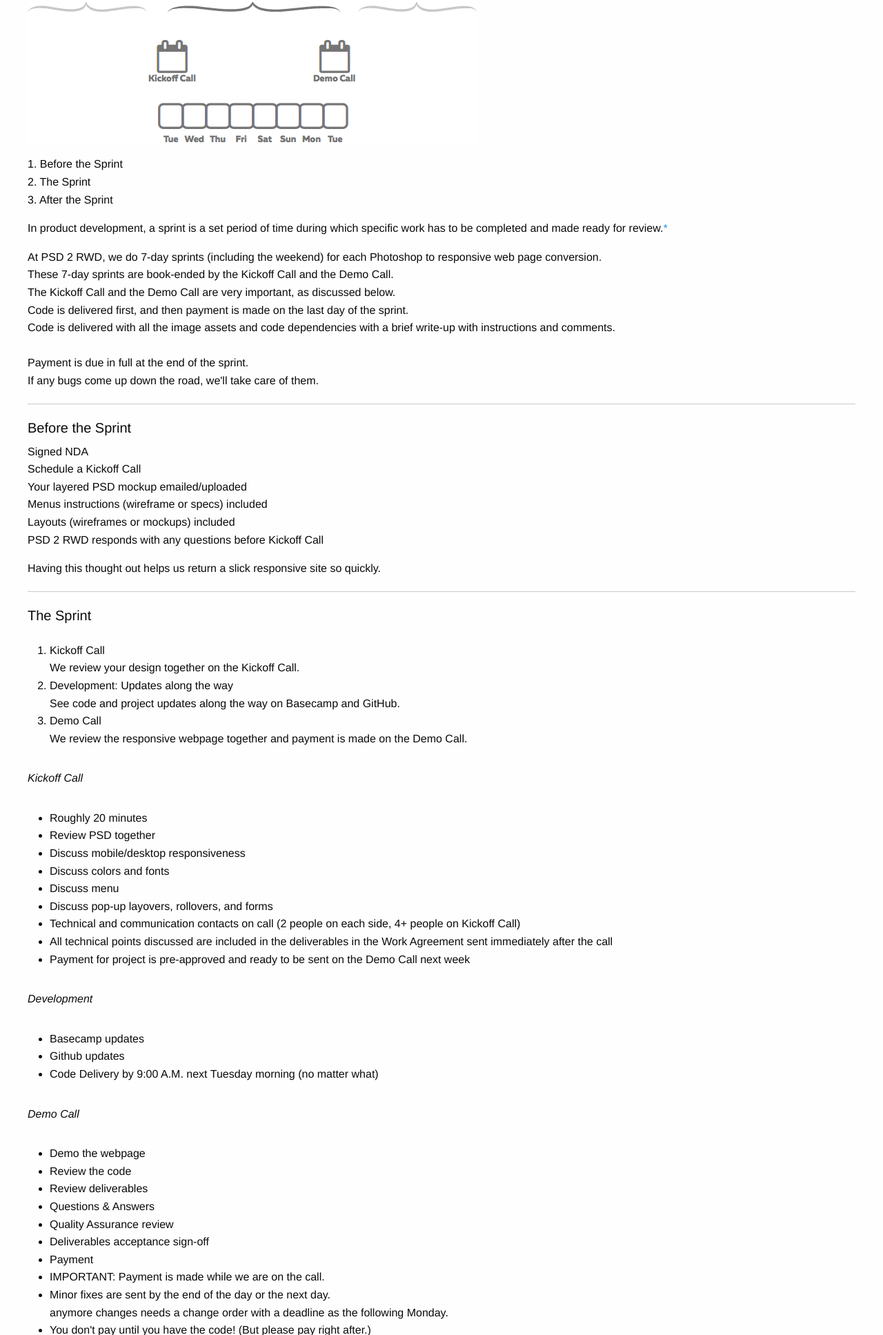
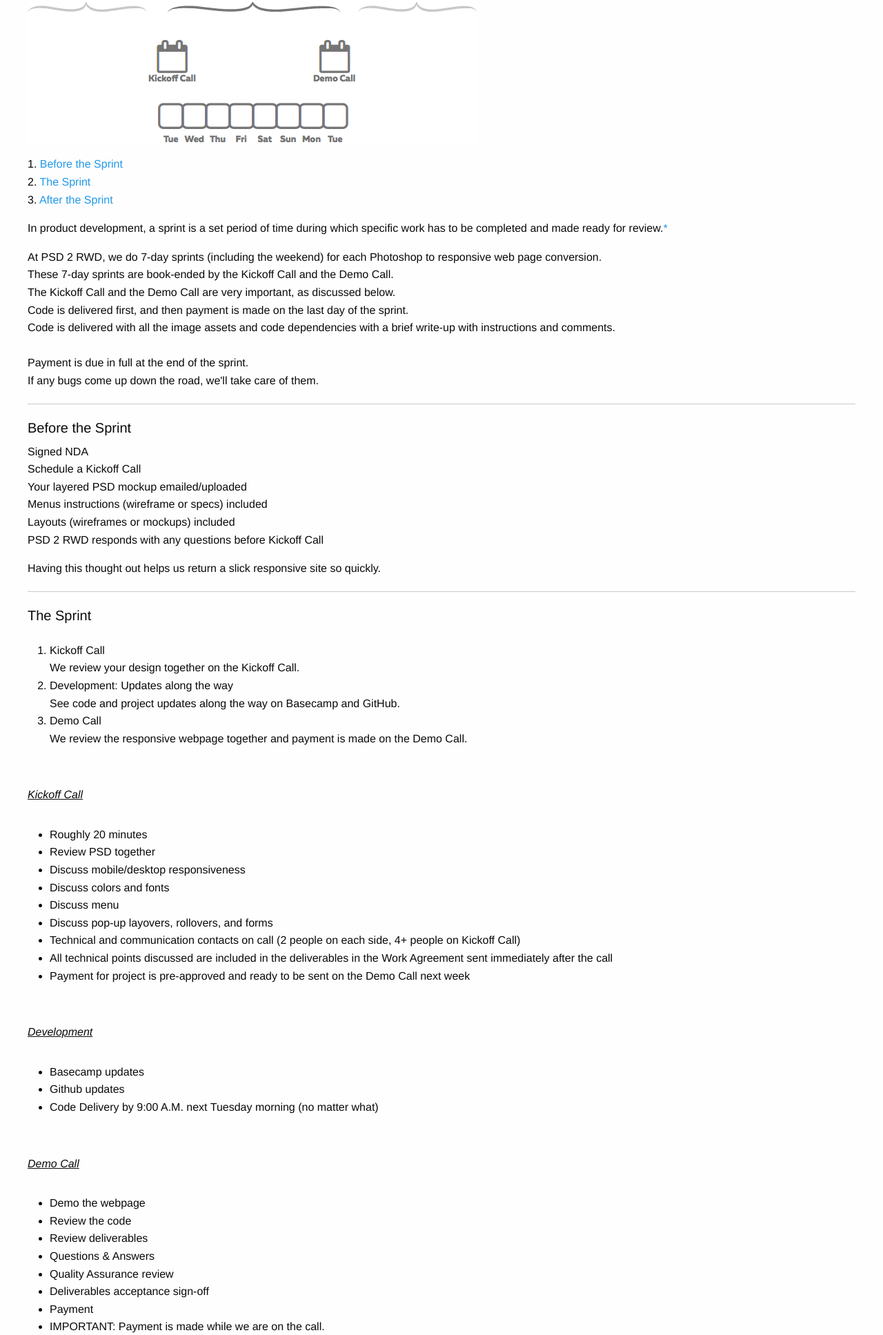
Before and after one commit to cleverbaker/psd2rwd, a PHP site: page / in a window 1280 px wide. Shown: the part 2765-4700 px from the top of the page at 69% size. Run offline with PHP 8.4, Linux system fonts and the light colour scheme.

Commit message:
Minor updates.

```diff
--- a/css/app.css
+++ b/css/app.css
@@ -83,6 +83,10 @@ ol, ul {
   text-decoration: line-through;
 }
 
+.underline {
+  text-decoration: underline;
+}
+
 .intro-button {
   margin-left: 0 !important;
   margin-right: 0 !important;
--- a/index.html
+++ b/index.html
@@ -143,9 +143,9 @@
     <h1 id="how-it-works">How it Works</h1>
         <p><img src="img/The-Sprint-V2.png" alt="The 7-Day Sprint starts with the Kickoff Call and ends with the Demo Call.">
      <br>
-    <p>1.  Before the Sprint
-    <br>2.  The Sprint
-    <br>3.  After the Sprint
+    <p>1.  <a href="#before-the-sprint">Before the Sprint</a>
+    <br>2.  <a href="#the-sprint">The Sprint</a>
+    <br>3.  <a href="#after-the-sprint">After the Sprint</a>
     <p class="quote">In product development, a sprint is a set period of time during which specific work has to be completed and made ready for review.<a href="http://searchsoftwarequality.techtarget.com/definition/Scrum-sprint" class="reference-link">*</a><br>
     <p>
     At PSD 2 RWD, we do 7-day sprints (including the weekend) for each Photoshop to responsive web page conversion.<br>These 7-day sprints are book-ended by the Kickoff Call and the Demo Call.<br>
@@ -155,7 +155,7 @@
     <br>Payment is due in full at the end of the sprint.
     <br>If any bugs come up down the road, we'll take care of them.
 <hr>
-    <h5 class="stage-title">Before the Sprint</h5>
+    <h5 class="stage-title" id="before-the-sprint">Before the Sprint</h5>
     <p>Signed NDA
     <br>Schedule a Kickoff Call
     <br>Your layered PSD mockup emailed/uploaded
@@ -167,7 +167,7 @@
 
 
     <hr>
-    <h5 class="stage-title">The Sprint</h5>
+    <h5 class="stage-title" id="the-sprint">The Sprint</h5>
 <ol>
   <li>Kickoff Call<br>
   <span class="sub-line">We review your design together on the Kickoff Call.</span></li>
@@ -177,7 +177,8 @@
   <span class="sub-line">We review the responsive webpage together and payment is made on the Demo Call.</span></li>
 </ol>
 
-<p><span class="italic">Kickoff Call</span>
+<br>
+<p><span class="italic underline">Kickoff Call</span>
 <ul>
   <li>Roughly 20 minutes</li>
   <li>Review PSD together</li>
@@ -190,14 +191,15 @@
   <li>Payment for project is pre-approved and ready to be sent on the Demo Call next week</li>
   </ul>
 
-  <p><span class="italic">Development</span>
+<br>
+  <p><span class="italic underline">Development</span>
   <ul>
     <li>Basecamp updates</li>
     <li>Github updates</li>
     <li>Code Delivery by 9:00 A.M. next Tuesday morning (no matter what)</li>
   </ul>
-
-  <p><span class="italic">Demo Call</span>
+<br>
+  <p><span class="italic underline">Demo Call</span>
   <ul>
   <li>Demo the webpage</li>
   <li>Review the code</li>
@@ -213,7 +215,7 @@ anymore changes needs a change order with a deadline as the following Monday.</l
   </ul>
 
 <hr>
-    <h5 class="stage-title">After The Sprint</h5>
+    <h5 class="stage-title" id="after-the-sprint">After The Sprint</h5>
 
 <p>What are the next steps you are going to take after your beautiful design is now a slick responsive site? You'll probably use it as a landing page or implement it as a theme in your content management system.
 <p>But first, you'll probably try it out yourself, play with it by resizing the browser window, testing it on your phone.. then you'll show it off to your boss or client, and celebrate the milestone victory.
```
